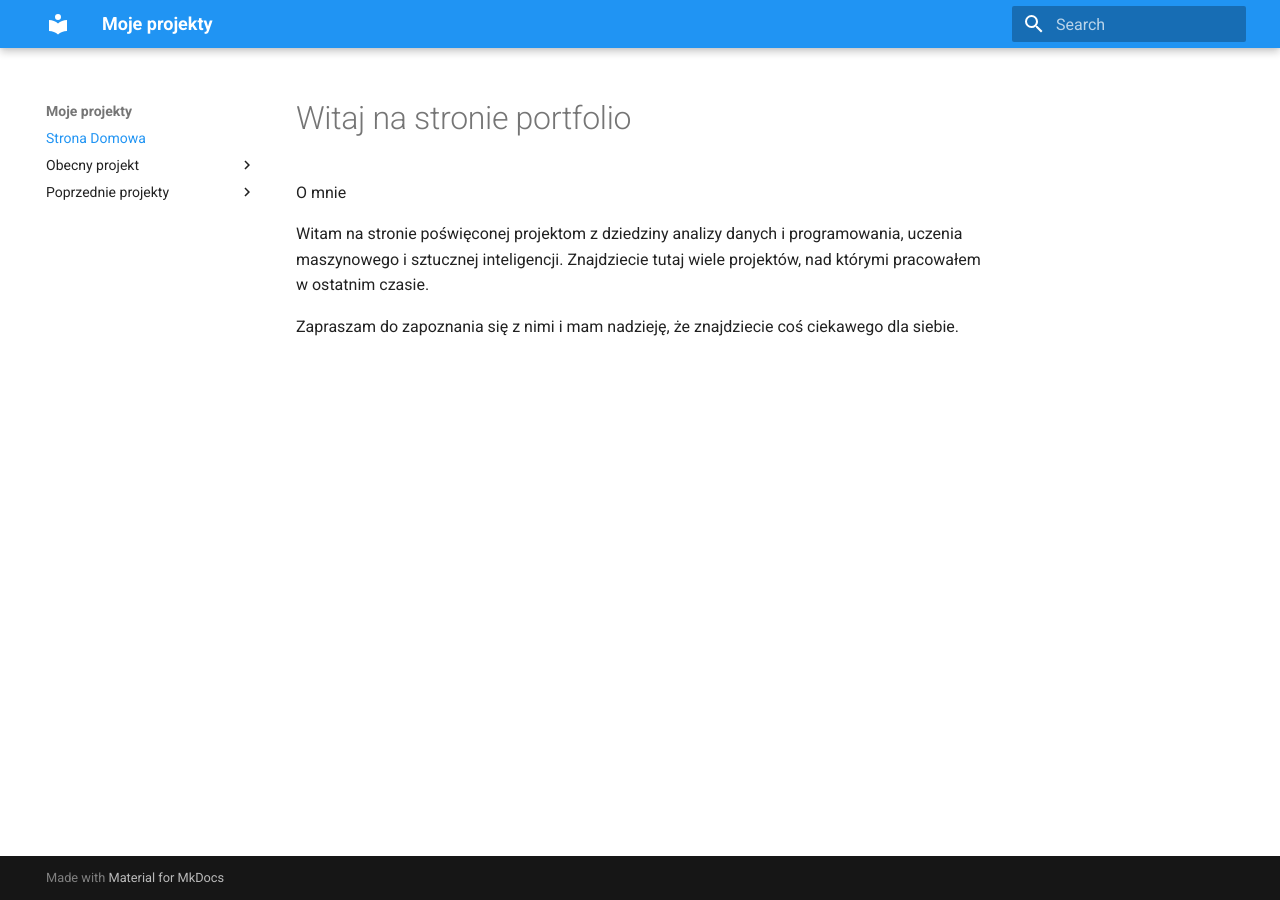
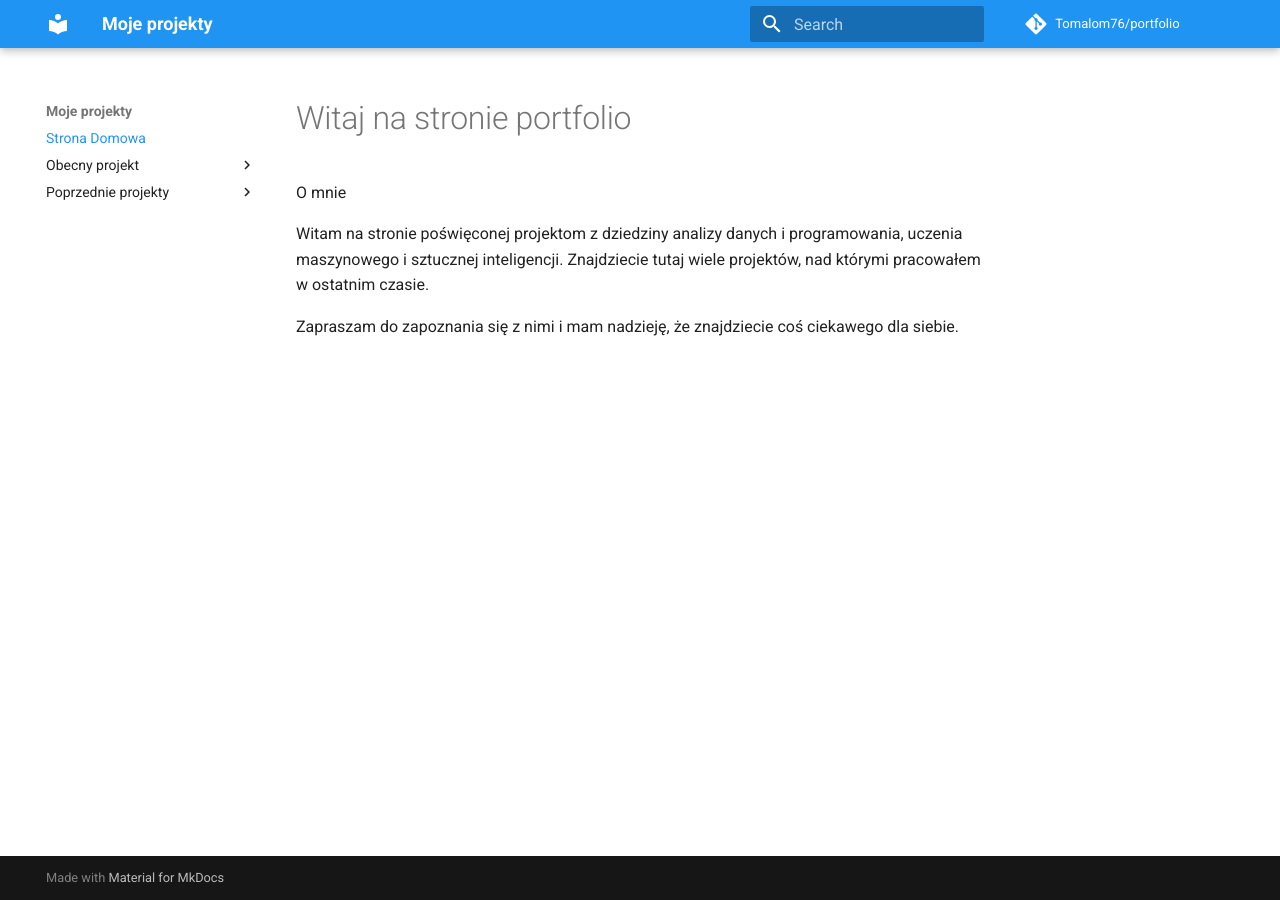
Before and after one commit to Tomalom76/portfolio, an MkDocs documentation site: the page built from docs/index.md, in a window 1280 px wide. Built offline with MkDocs 1.6.1 and Material for MkDocs 9.7.7, drawn with Linux system fonts in a browser that asks for light colours; comment, search, counter and statistics services are not loaded.

Commit message:
add gitignore and fix yml

```diff
--- a/mkdocs.yml
+++ b/mkdocs.yml
@@ -4,6 +4,9 @@ site_name: Moje projekty
 site_author: Tomasz Mirkowski
 site_description: >-
     Portfolio moich projektów.
+
+repo_name: Tomalom76/portfolio
+repo_url: https://github.com/Tomalom76/portfolio
 
 theme:
   name: material
```
Also changed, not shown: 1 other file.
